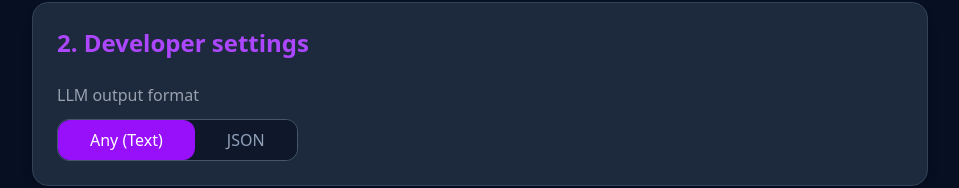
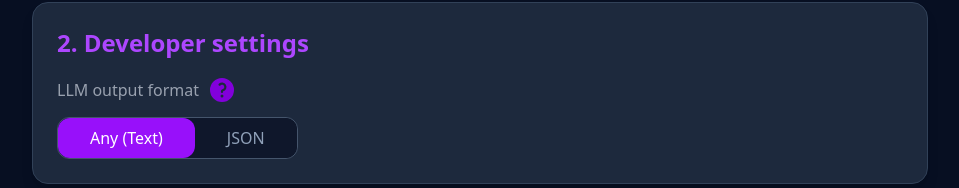
Before and after one commit to NotBadKid/llm-poker-platform, a React (Vite) app in the folder frontend/: page /llm-poker-platform/create-table in a window 1280 px wide. Shown: the part 314-502 px from the top of the page, without its empty margins (160-1119 px from the left). Built offline with nearby package versions, Linux system fonts and the light colour scheme; the HTML template or start-up script is replaced by a standard one.

Commit message:
Tooltip component

```diff
--- /dev/null
+++ b/frontend/src/components/ui/Tooltip.tsx
@@ -0,0 +1,55 @@
+import React, {useRef, useState} from "react";
+import {HiMiniQuestionMarkCircle} from "react-icons/hi2";
+
+interface Props {
+    children: React.ReactNode
+}
+
+const Tooltip = ({children,}: Props) => {
+    const [isVisible, setIsVisible] = useState<boolean>(false)
+    const timeoutRef = useRef<number>(0);
+
+    const handleMouseEnter = () => {
+        if (timeoutRef.current) {
+            clearTimeout(timeoutRef.current);
+        }
+        setIsVisible(true);
+    };
+
+    const handleMouseLeave = () => {
+        timeoutRef.current = setTimeout(() => {
+            setIsVisible(false);
+        }, 300);
+    };
+
+    return (
+        <div className="relative inline-block"
+             onMouseEnter={() => {handleMouseEnter()}}
+             onMouseLeave={() => {handleMouseLeave()}}
+        >
+            <TooltipTrigger/>
+
+            {isVisible && (
+                <TooltipContent>
+                    {children}
+                </TooltipContent>
+            )}
+        </div>
+    );
+};
+
+
+function TooltipTrigger() {
+    return <div className="text-3xl text-purple-700 cursor-pointer hover:text-purple-500 transition-colors">
+        <HiMiniQuestionMarkCircle />
+    </div>
+}
+
+function TooltipContent({children,}: Props ) {
+    return <div className="absolute z-50 bottom-full left-1/2 -translate-x-1/2 mb-2 w-max max-w-lg opacity-95 bg-slate-900 p-4 rounded-xl border border-purple-500 shadow-2xl text-slate-400 text-lg">
+        {children}
+        <div className="absolute top-full left-1/2 -translate-x-1/2 border-8 border-transparent border-t-purple-500"></div>
+    </div>
+}
+
+export default Tooltip;
--- a/frontend/src/pages/CreateTable.tsx
+++ b/frontend/src/pages/CreateTable.tsx
@@ -8,6 +8,7 @@ import GameInput from "../components/ui/GameInput.tsx";
 import PlayerConfigCard from "../components/ui/PlayerConfigCard.tsx";
 import {useGameStore} from "../store/useGameStore.ts";
 import ConnectedButton from "../components/ui/ConnectedButton.tsx";
+import Tooltip from "../components/ui/Tooltip.tsx";
 
 const CreateTable = () => {
     const navigate = useNavigate();
@@ -166,20 +167,33 @@ const CreateTable = () => {
                     </div>
                 </section>
                 <section>
-                    <h2 className='mb-6'>2. Developer settings</h2>
+                    <h2 className='mb-4'>2. Developer settings</h2>
 
                     <div className="grid grid-cols-1 md:grid-cols-3 gap-6">
                         <div>
-                            <label className='text-gray-400'>LLM output format</label>
+                            <div className='flex gap-2 items-center'>
+                                <label className='text-gray-400'>LLM output format</label>
+                                <Tooltip>
+                                    <b>This setting controls whether the model is forced to return a response in a specific format. </b><br/>
+
+                                    Any (Text) allows the widest range of models. <br/>
+                                    JSON attempts to enforce a structured JSON response, which may favor programming-oriented models. <br/>
+
+                                    We recommend keeping Any (Text). There is no visual difference.
+                                </Tooltip>
+                            </div>
                             <ConnectedButton
                                 options={["Any (Text)", "JSON"]}
                                 className='mt-3'
                                 currentValue={selectedFormat}
-                                onChange={(newValue: string) => {setSelectedFormat(newValue)}}
+                                onChange={(newValue: string) => {
+                                    setSelectedFormat(newValue)
+                                }}
                             />
                         </div>
                     </div>
                 </section>
+
                 <section>
                     <h2 className="mb-6">3. Players</h2>
 
```
